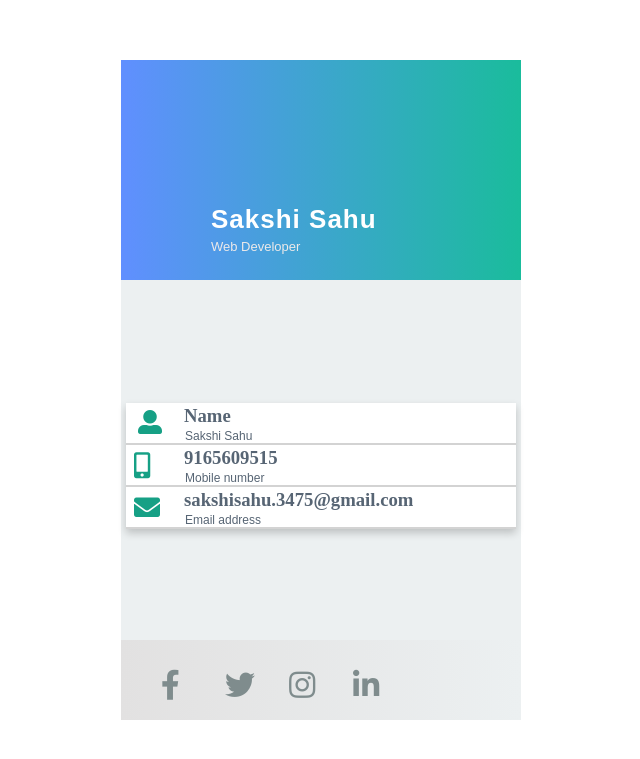
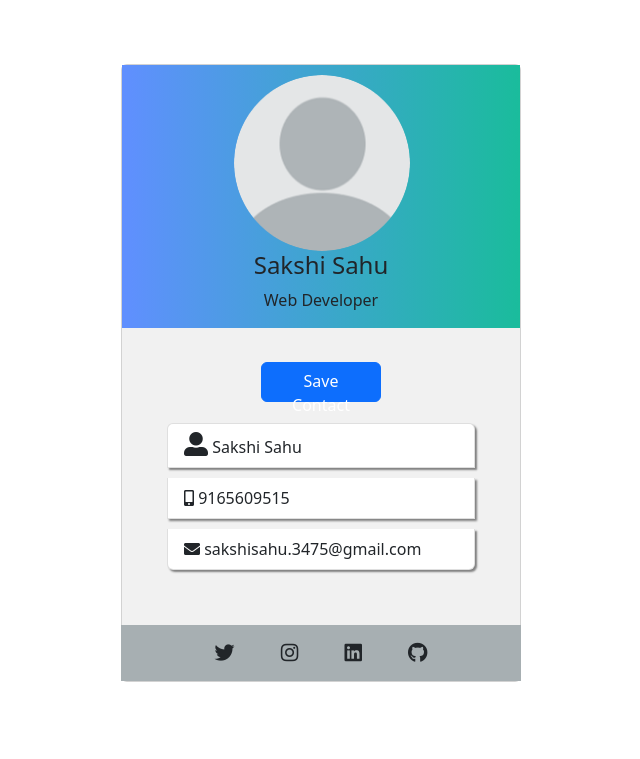
Before and after one commit to SakshiSahu200/vcard, a PHP site: page / in a window 1280 px wide. Shown: the top 759 px of the page, without its empty margins (319-959 px from the left). Run offline with PHP 8.4, Linux system fonts and the light colour scheme; some libraries are stand-ins or nearby versions.

Commit message:
Final Commit

```diff
--- /dev/null
+++ b/index.html
@@ -0,0 +1,114 @@
+<!DOCTYPE html>
+<html lang="en">
+<head>
+    <meta charset="UTF-8">
+    <meta http-equiv="X-UA-Compatible" content="IE=edge">
+    <meta name="viewport" content="width=device-width, initial-scale=1.0">
+    <link rel="stylesheet" href="https://cdnjs.cloudflare.com/ajax/libs/font-awesome/5.12.1/css/all.min.css">
+
+    <link href="https://cdn.jsdelivr.net/npm/bootstrap@5.2.3/dist/css/bootstrap.min.css" rel="stylesheet" integrity="sha384-rbsA2VBKQhggwzxH7pPCaAqO46MgnOM80zW1RWuH61DGLwZJEdK2Kadq2F9CUG65" crossorigin="anonymous">
+    <script src="https://cdn.jsdelivr.net/npm/bootstrap@5.2.3/dist/js/bootstrap.bundle.min.js" integrity="sha384-kenU1KFdBIe4zVF0s0G1M5b4hcpxyD9F7jL+jjXkk+Q2h455rYXK/7HAuoJl+0I4" crossorigin="anonymous"></script>
+    <title>Document</title>
+</head>
+<style>
+  .list-group-item:hover{
+    background-color : #f0f0f0;
+    cursor : pointer;
+  }
+   .card{
+    margin:auto;
+    margin-top: 5%;
+    width : 300px;
+
+
+   }
+   .card-img-top{
+    border-radius: 50%;
+    width:200px;
+    margin-left: 25%;
+    margin-top: 10px;
+   }
+    </style>
+<body>
+
+    <div class="card" style="width: 400px; " class="p-4">
+    <div class= " container">
+      <div class="row" style="  background-image: linear-gradient(to right, #608FFF, #1abc9c);">
+        <img src="profile.png" class="card-img-top" alt="...">
+        <h4 class="text-center">Sakshi Sahu</h4>
+        <p class="text-center">Web Developer</p>
+      </div>
+      <div class="row p-4" style="background-color : #f1f1f1; ">
+        <br>
+      <a href="https://drive.google.com/file/d/1KG6oGIyJtzq0_TqcGPkBAjgvv2AhWCxB/view?usp=sharing" class="btn btn-primary" style="width:120px; height : 40px; margin:auto; margin-top : 10px;">Save Contact</a>
+
+        <div class="card-body">
+        <ul class="list-group" style="padding : 5px; border-radius:none; ">
+           <li class="list-group-item" style='box-shadow:2px 2px 2px grey; margin-bottom:10px;'>
+             <i class='fas fa-user-alt' style="font-size:24px;"> </i>
+           Sakshi Sahu
+          </li>
+
+           <li class="list-group-item"  style='box-shadow:2px 2px 2px grey; margin-bottom:10px;'>
+               <i class="fas fa-mobile-alt"></i>
+           9165609515</li>
+
+           <li class="list-group-item"  style='box-shadow:2px 2px 2px grey; margin-bottom:10px;'>
+              <i class="fas fa-envelope"></i>
+           sakshisahu.3475@gmail.com</li>
+        </ul>
+
+        </div>
+        </div>
+      </div>
+      <div class="row">
+      <footer class="text-center text-white" style="background-color: #a7afb2; width:400px; margin:auto;">
+  <!-- Grid container -->
+  <div class="container ">
+    <!-- Section: Social media -->
+
+      <!-- Twitter -->
+      <a
+        class="btn btn-link btn-floating btn-lg text-dark m-1"
+        href="#!"
+        role="button"
+        data-mdb-ripple-color="dark"
+        ><i class="fab fa-twitter"></i
+      ></a>
+
+      <!-- Instagram -->
+      <a
+        class="btn btn-link btn-floating btn-lg text-dark m-1"
+        href="#!"
+        role="button"
+        data-mdb-ripple-color="dark"
+        ><i class="fab fa-instagram"></i
+      ></a>
+
+      <!-- Linkedin -->
+      <a
+        class="btn btn-link btn-floating btn-lg text-dark m-1"
+        href="#!"
+        role="button"
+        data-mdb-ripple-color="dark"
+        ><i class="fab fa-linkedin"></i
+      ></a>
+      <!-- Github -->
+      <a
+        class="btn btn-link btn-floating btn-lg text-dark m-1"
+        href="#!"
+        role="button"
+        data-mdb-ripple-color="dark"
+        ><i class="fab fa-github"></i
+      ></a>
+
+    <!-- Section: Social media -->
+  </div>
+
+</footer>
+      </div>
+      </div>
+
+
+</body>
+</html>
--- a/index.php
+++ /dev/null
@@ -1,66 +0,0 @@
-<!DOCTYPE html>
-<html lang="en">
-
-<head>
-    <meta charset="UTF-8">
-    <meta name="viewport" content="width=device-width, initial-scale=1.0">
-    <link rel="stylesheet" href="style.css">
-    <link rel="stylesheet" href="https://cdnjs.cloudflare.com/ajax/libs/font-awesome/5.12.1/css/all.min.css">
-    <title>vCard</title>
-</head>
-
-
-
-<body>
-
-    <div class="card">
-        <div class="header">
-           <!-- <img src="./img/mobiledev1.jpg"> -->
-            <h3>Sakshi Sahu</h3>
-            <p style="text-align: center;">Web Developer</p>
-        </div>
-
-        <div class="body">
-            <ul>
-                <li>
-                    <h3>Name</h3>
-                    <p>Sakshi Sahu</p>
-                    <i class='fas fa-user-alt' style='font-size:24px'></i>
-                    <!-- <i class="fas fa-globe-americas"></i> -->
-                </li>
-                <li>
-                    <h3>9165609515</h3>
-                    <p>Mobile number</p>
-                    <i class="fas fa-mobile-alt"></i>
-                </li>
-                <li>
-                    <h3>sakshisahu.3475@gmail.com</h3>
-                    <p>Email address</p>
-                    <i class="fas fa-envelope"></i>
-                </li>
-
-            </ul>
-        </div>
-
-        <div class="footer">
-            <ul>
-                <li>
-                    <i class="fab fa-facebook-f"></i>
-                </li>
-                <li>
-                    <i class="fab fa-twitter"></i>
-                </li>
-                <li>
-                    <i class="fab fa-instagram"></i>
-                </li>
-                <li>
-                    <i class="fab fa-linkedin-in"></i>
-                </li>
-            </ul>
-        </div>
-
-    </div>
-
-</body>
-
-</html>
--- /dev/null
+++ b/qr.html
@@ -0,0 +1 @@
+<img src="https://chart.apis.google.com/chart?cht=qr&chs=250x250&chl=http://localhost/vcard/index.php">
--- a/style.css
+++ b/style.css
@@ -16,14 +16,14 @@
         background-image: linear-gradient(to right, #608FFF, #1abc9c);
     }
 
-    /* .header img {
+    .header img {
         position: absolute;
         height: 120px;
         width: 120px;
         border-radius: 50%;
-        left: 90px;
+        left: 140px;
         top: 22px;
-    } */
+    }
 
     .header h3 {
         position: absolute;
```
Also changed, not shown: README.md (added), profile.png (added), 1 other file.
